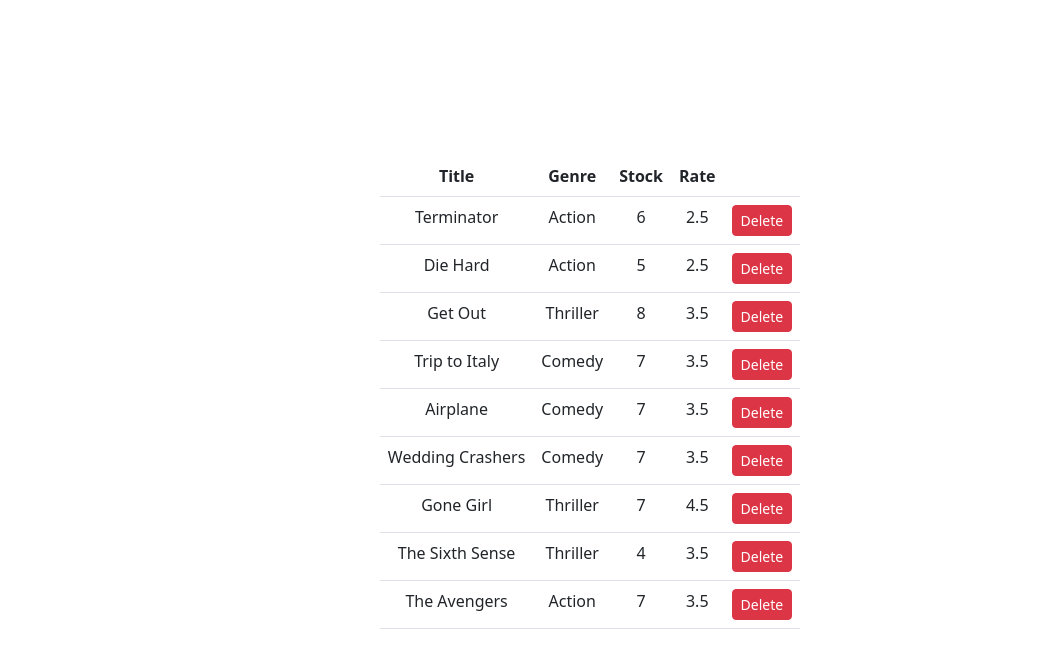
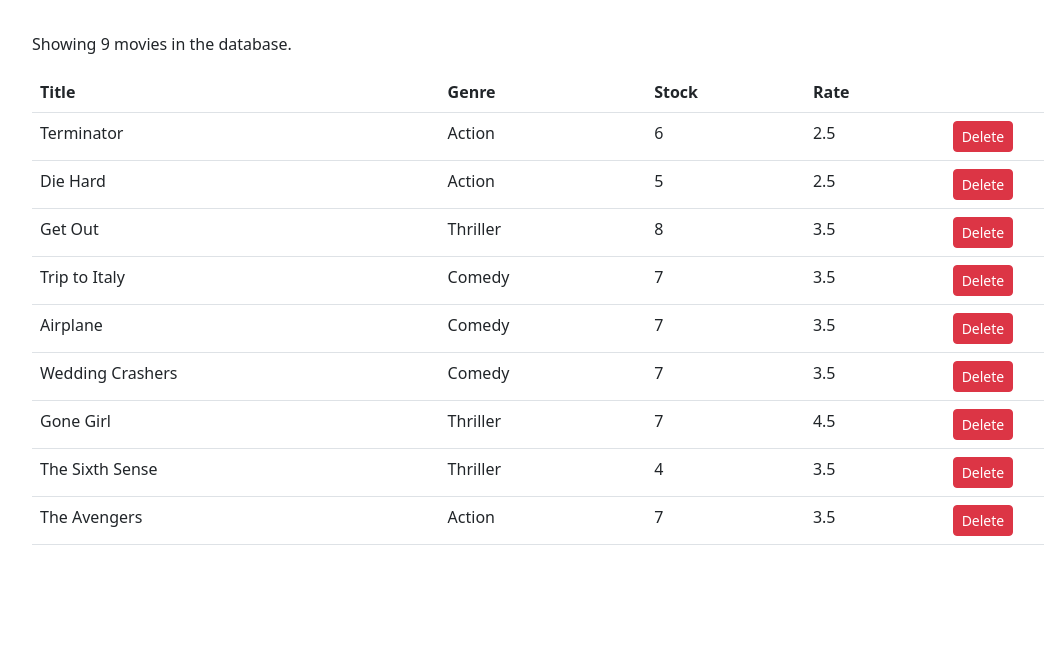
Before and after one commit to Scientific-Research/vidly, a React (Vite) app: page / in a window 1280 px wide. Shown: the top 668 px of the page, without its empty margins (50-1094 px from the left). Built offline with nearby package versions, Linux system fonts and the light colour scheme.

Commit message:
Project completed.

```diff
--- a/package.json
+++ b/package.json
@@ -12,7 +12,9 @@
     "bootstrap": "^5.2.2",
     "font-awesome": "^4.7.0",
     "react": "^18.2.0",
-    "react-dom": "^18.2.0"
+    "react-dom": "^18.2.0",
+    "sass": "^1.55.0",
+    "scss": "^0.2.4"
   },
   "devDependencies": {
     "@types/react": "^18.0.17",
--- a/src/App.css
+++ /dev/null
@@ -1,41 +0,0 @@
-#root {
-  max-width: 1280px;
-  margin: 0 auto;
-  padding: 2rem;
-  text-align: center;
-}
-
-.logo {
-  height: 6em;
-  padding: 1.5em;
-  will-change: filter;
-}
-.logo:hover {
-  filter: drop-shadow(0 0 2em #646cffaa);
-}
-.logo.react:hover {
-  filter: drop-shadow(0 0 2em #61dafbaa);
-}
-
-@keyframes logo-spin {
-  from {
-    transform: rotate(0deg);
-  }
-  to {
-    transform: rotate(360deg);
-  }
-}
-
-@media (prefers-reduced-motion: no-preference) {
-  a:nth-of-type(2) .logo {
-    animation: logo-spin infinite 20s linear;
-  }
-}
-
-.card {
-  padding: 2em;
-}
-
-.read-the-docs {
-  color: #888;
-}
--- a/src/App.jsx
+++ b/src/App.jsx
@@ -1,7 +1,7 @@
 import { useState } from "react";
 import Movies from "./components/movies";
 
-import "./App.css";
+import "./App.scss";
 
 function App() {
   return (
--- /dev/null
+++ b/src/App.scss
@@ -0,0 +1,9 @@
+body {
+  margin: 0;
+  padding: 0;
+  font-family: "sans-serif";
+}
+
+p {
+  padding-top: 2rem;
+}
--- a/src/components/movies.jsx
+++ b/src/components/movies.jsx
@@ -17,7 +17,14 @@
   };
 
   render() {
+    // deconstruction
+    let { length: count } = this.state.movies;
+
+    if (count === 0) return <p>There are no movies in the database.</p>;
+
     return (
+      <React.Fragment>
+        <p>Showing {count} movies in the database.</p>
         <table className="table">
           <thead>
             <tr>
@@ -47,6 +54,7 @@
             ))}
           </tbody>
         </table>
+      </React.Fragment>
     );
   }
 }
--- a/src/index.css
+++ /dev/null
@@ -1,70 +0,0 @@
-:root {
-  font-family: Inter, Avenir, Helvetica, Arial, sans-serif;
-  font-size: 16px;
-  line-height: 24px;
-  font-weight: 400;
-
-  color-scheme: light dark;
-  color: rgba(255, 255, 255, 0.87);
-  background-color: #242424;
-
-  font-synthesis: none;
-  text-rendering: optimizeLegibility;
-  -webkit-font-smoothing: antialiased;
-  -moz-osx-font-smoothing: grayscale;
-  -webkit-text-size-adjust: 100%;
-}
-
-a {
-  font-weight: 500;
-  color: #646cff;
-  text-decoration: inherit;
-}
-a:hover {
-  color: #535bf2;
-}
-
-body {
-  margin: 0;
-  display: flex;
-  place-items: center;
-  min-width: 320px;
-  min-height: 100vh;
-}
-
-h1 {
-  font-size: 3.2em;
-  line-height: 1.1;
-}
-
-button {
-  border-radius: 8px;
-  border: 1px solid transparent;
-  padding: 0.6em 1.2em;
-  font-size: 1em;
-  font-weight: 500;
-  font-family: inherit;
-  background-color: #1a1a1a;
-  cursor: pointer;
-  transition: border-color 0.25s;
-}
-button:hover {
-  border-color: #646cff;
-}
-button:focus,
-button:focus-visible {
-  outline: 4px auto -webkit-focus-ring-color;
-}
-
-@media (prefers-color-scheme: light) {
-  :root {
-    color: #213547;
-    background-color: #ffffff;
-  }
-  a:hover {
-    color: #747bff;
-  }
-  button {
-    background-color: #f9f9f9;
-  }
-}
--- a/src/main.jsx
+++ b/src/main.jsx
@@ -1,7 +1,7 @@
 import React from "react";
 import ReactDOM from "react-dom/client";
 import App from "./App";
-import "./index.css";
+// import "./index.css";
 import "bootstrap/dist/css/bootstrap.css";
 import "font-awesome/css/font-awesome.css";
 
```
Also changed, not shown: 1 other file (tests, documents, lock files or other folders). Lines whose indentation alone changed are shown as unchanged.
